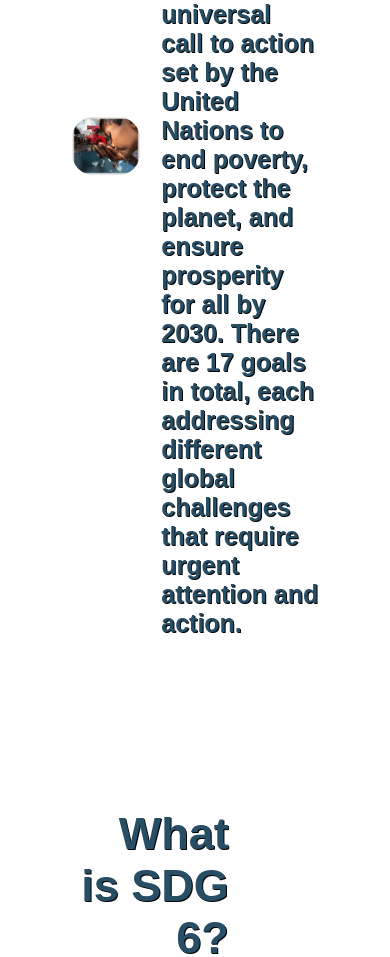
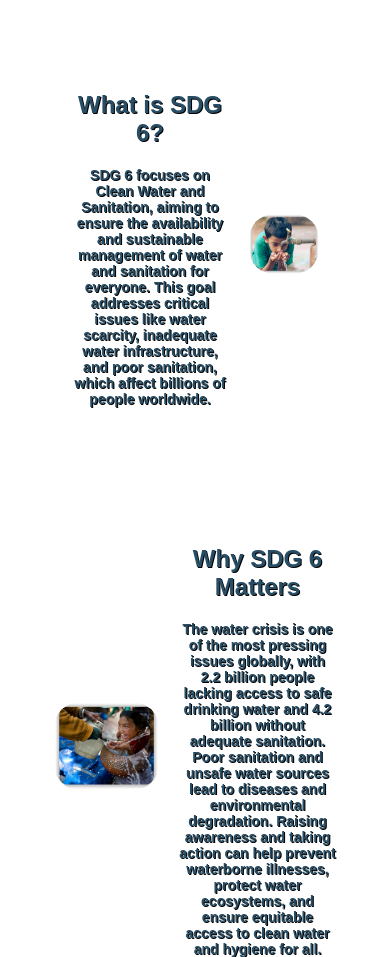
Before and after one commit to Nevram26/SEA_water, a plain HTML site: page html/home.html in a window 390 px wide. Shown: the part 1043-2000 px from the top of the page. Drawn offline with Linux system fonts and the light colour scheme.

Commit message:
home page update(removed nottom scrollbar and made things responsive)

```diff
--- a/css/home.css
+++ b/css/home.css
@@ -1,4 +1,6 @@
 body {
+    max-width: 100%;
+    overflow-x: hidden;
     background-color: #ffffff;
     font-family: Arial, sans-serif;
     margin: 0;
@@ -84,36 +86,28 @@
     position: relative;
 }
 
-.div-banner-cont {
-    position: absolute;
-    top: 50%;
-    left: 35%;
-    transform: translate(-50%, -50%);
-    color: #ffffff;
-
-}
-
-.div-banner-cont {
+.text-center {
     position: absolute;
     top: 50%;
     left: 50%;
     transform: translate(-50%, -50%);
     color: #fff9db;
+    font-size: 40px;
+    font-weight: bold;
     text-shadow: 1px 4px #284E66;
     text-align: center;
 }
 
-.div-banner-cont h1 {
-    font-size: 60px;
+.text-center-p {
+    position: absolute;
+    top: 70%;
+    left: 50%;
+    transform: translate(-50%, -50%);
+    color: #fff9db;
+    font-size: 20px;
     font-weight: bold;
-}
-
-.div-banner-cont p {
-    font-size: 30px;
-}
-
-.cont-container {
-    background-color: #ffffff;
+    text-shadow: 1px 4px #284E66;
+    text-align: center;
 }
 
 .image-text-container {
@@ -130,11 +124,6 @@
     padding: 10px;
 }
 
-.image-wrapper {
-    position: relative;
-    margin-right: 20px;
-}
-
 .home-img {
     width: 20%;
     height: auto;
@@ -143,15 +132,33 @@
     max-width: 30%;
 }
 
-.circle-img {
+.image-wrapper {
+    width: 30%;
+    height: auto;
+    margin: 10px;
+    border-radius: 25px;
+    position: relative;
+    display: grid;
+    grid-template-columns: 1fr;
+    grid-template-rows: 1fr;
+    place-items: center;
+    overflow: hidden;
+}
+
+.big-pic {
+    grid-area: 1 / 1;
+    width: 100%;
+    height: auto;
+    border-radius: 25px;
+}
+
+.small-pic {
     position: absolute;
-    top: -30px;
-    right: -40px;
-    width: 200px;
-    height: 200px;
+    top: 0;
+    right: 0;
+    width: 150px;
+    height: auto;
     border-radius: 50%;
-    z-index: 2;
-    box-shadow: 0px 4px 8px rgba(0, 0, 0, 0);
 }
 
 .h3-left{
@@ -312,22 +319,28 @@
         flex-direction: column;
         align-items: flex-start;
     }
-
-    .who-we-are-container {
-        flex-direction: column;
-        text-align: center;
-    }
-    .img-gallery, .who-we-are-text {
+    .home-image, .who-we-are-text {
         width: 90%;
         margin: 10px 0;
     }
-    .h3-header-right, .h3-header-left {
+    .h3-right, .h3-left {
         font-size: 30px;
         text-align: center;
     }
-    .p-description-right, .p-description-left {
+    .p-right, .p-left {
         font-size: 18px;
         text-align: center;
+    }
+
+    .small-pic {
+        width: 100px;
+        top: 5px;
+        right: 5px;
+    }
+
+    .big-pic {
+        width: 100%;
+        height: auto;
     }
 }
 
@@ -336,12 +349,23 @@
         font-size: 35px;
     }
 
-    .h3-header-right, .h3-header-left {
+    .h3-right, .h3-left {
         font-size: 28px;
     }
 
-    .p-description-right, .p-description-left {
+    .p-right, .p-left {
         font-size: 16px;
+    }
+
+    .small-pic {
+        width: 80px;
+        top: 5px;
+        right: 5px;
+    }
+
+    .big-pic {
+        width: 100%;
+        height: auto;
     }
 }
 
@@ -350,11 +374,22 @@
         font-size: 28px;
     }
 
-    .h3-header-right, .h3-header-left {
+    .h3-right, .h3-left {
         font-size: 24px;
     }
 
-    .p-description-right, .p-description-left {
+    .p-right, .p-left {
         font-size: 14px;
     }
+
+    .small-pic {
+        width: 60px;
+        top: 3px;
+        right: 3px;
+    }
+
+    .big-pic {
+        width: 100%;
+        height: auto;
+    }
 }
--- a/html/home.html
+++ b/html/home.html
@@ -29,13 +29,10 @@
 
     <div class="div-banner">
         <img src="/images/supporting-images/home-bg.png" alt="Hand on water" class="img-banner">
-        <div class="div-banner-cont">
-            <h1>"Clean water and sanitation for all."</h3>
-                <p>- Sustainable Development Goal 6</p>
-        </div>
+        <div class="text-center">Clean water and sanitation for all.</div>
+        <div class="text-center-p">- Sustainable Development Goal 6</div>
     </div>
 
-    <div class="cont-container">
     <div class="image-text-container">
         <img class="home-img" id="pic1" src="/images/supporting-images/home-pic1.png" alt="">
         <div class="img-description">
@@ -60,8 +57,8 @@
 
     <div class="image-text-container">
         <div class="image-wrapper">
-                <img class="home-img" id="pic3" src="/images/supporting-images/home-pic3.png" alt="">
-                <img class="home-img" src="/images/supporting-images/hime-pic3.1.png" alt="">
+            <img class="big-pic" src="/images/supporting-images/home-pic3.png" alt="">
+            <img class="small-pic" src="/images/supporting-images/hime-pic3.1.png" alt="">
         </div>
         <div class="img-description">
             <h3 class="h3-left">Why SDG 6 Matters</h3>
@@ -70,9 +67,7 @@
                     and unsafe water sources lead to diseases and environmental degradation. Raising awareness and
                     taking action can help prevent waterborne illnesses, protect water ecosystems, and ensure equitable
                     access to clean water and hygiene for all.</p>
-
         </div>
-
     </div>
 
     <div class="div-bottom">
@@ -86,6 +81,5 @@
             </div>
         </div>
     </div>
-    </div>
 </body>
 </html>
```
Lines whose indentation alone changed are shown as unchanged.
